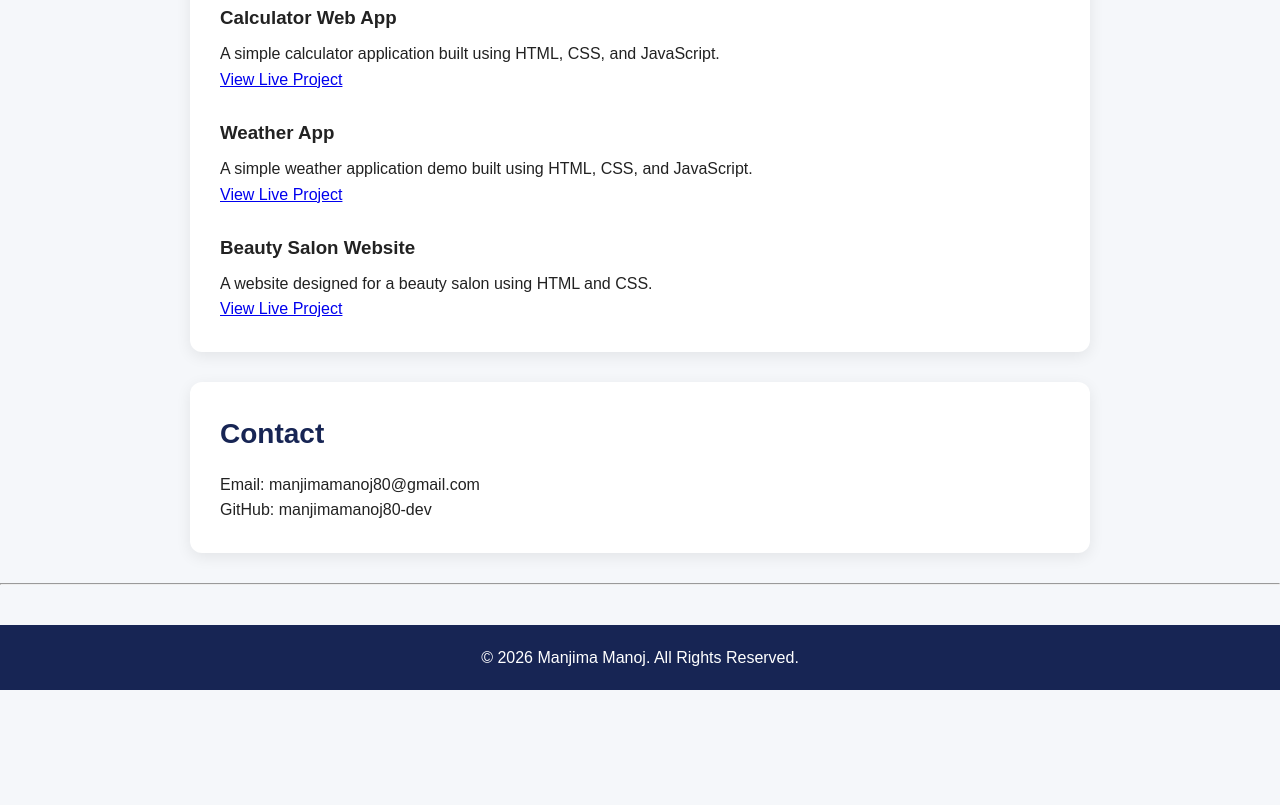
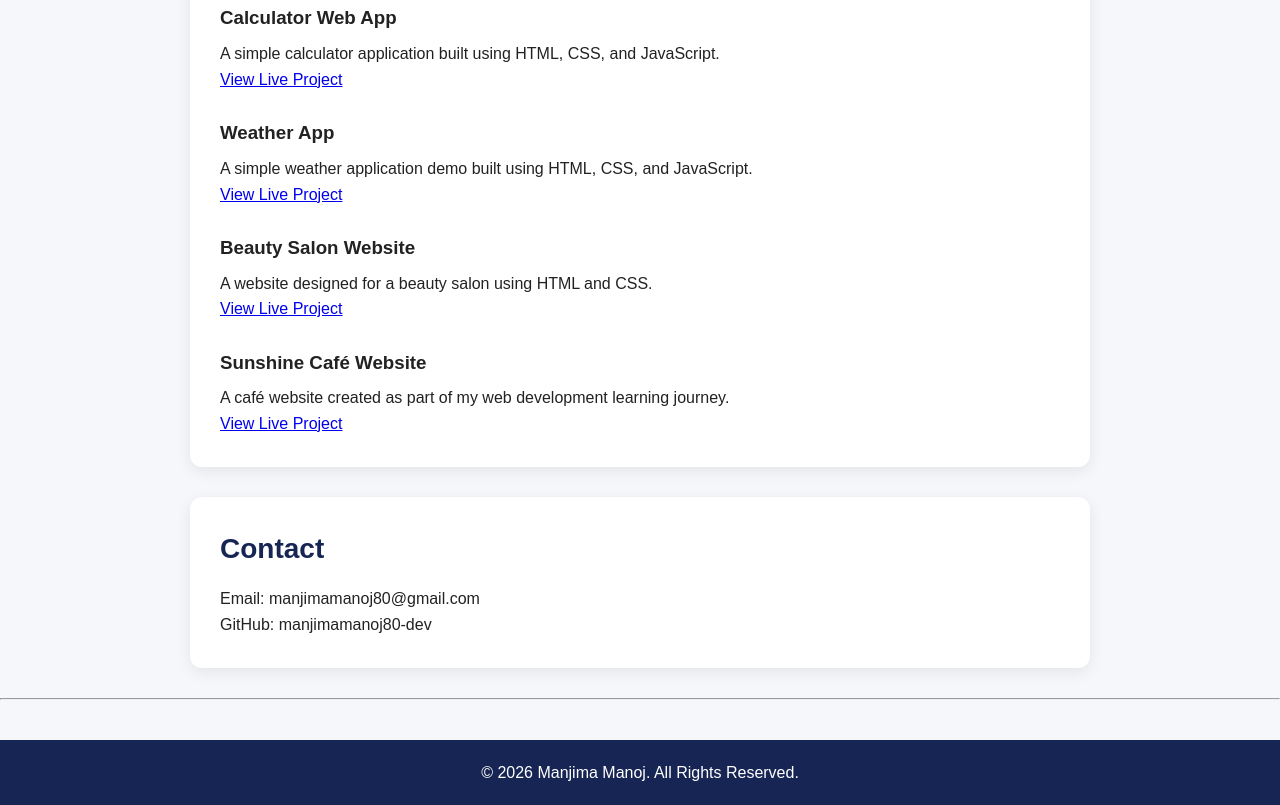
Before and after one commit to manjimamanoj80-dev/portfolio, a plain HTML site: page index.html in a window 1280 px wide. Shown: the part 1413-2218 px from the top of the page. Before the commit the page ends 2103 px from the top, so only its background shows below. Drawn offline with Linux system fonts and the light colour scheme.

Commit message:
Update index.html

```diff
--- a/index.html
+++ b/index.html
@@ -111,6 +111,19 @@
     View Live Project
   </a>
 </p>
+        <br>
+
+<h3>Sunshine Café Website</h3>
+
+<p>
+  A café website created as part of my web development learning journey.
+</p>
+
+<p>
+  <a href="PASTE_YOUR_SUNSHINE_CAFE_LINK_HERE" target="_blank">
+    View Live Project
+  </a>
+</p>
     </section>
 
     <section id="contact">
```
